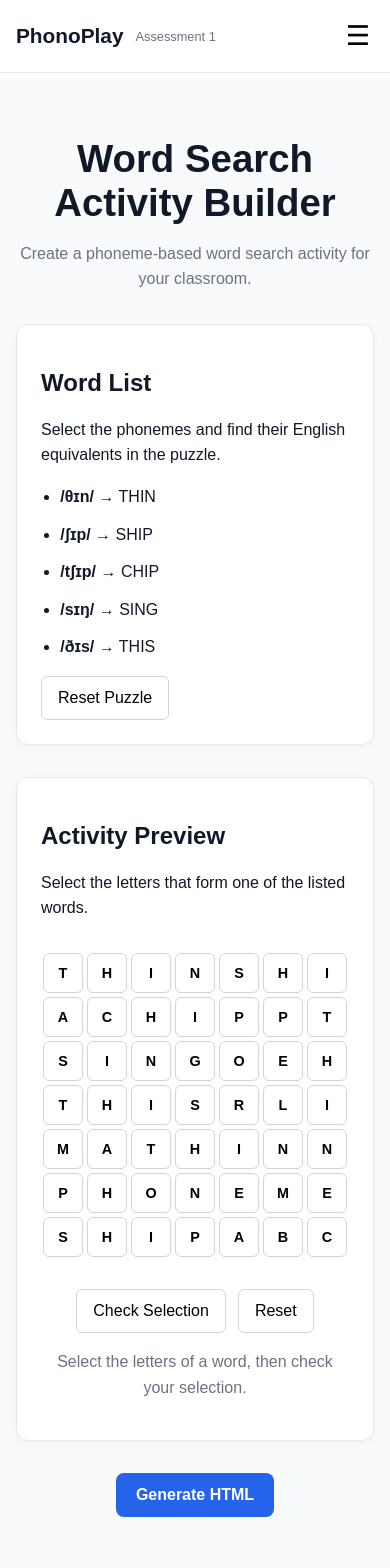
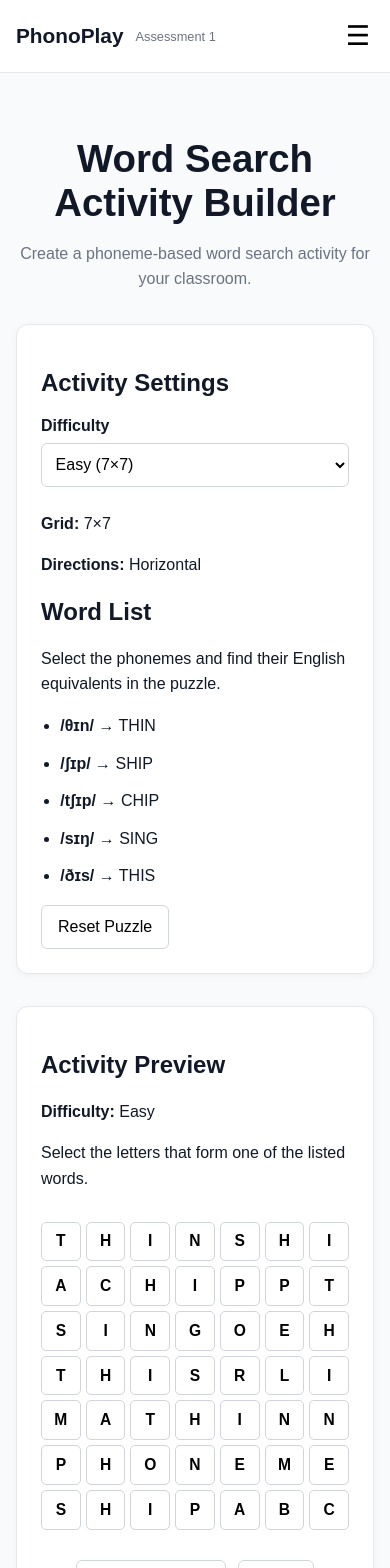
Before and after one commit to 22304516/phonoplay, a Next.js app: page /word-search in a window 390 px wide. Shown: the top 1568 px of the page. Built offline with nearby package versions, Linux system fonts and the light colour scheme.

Commit message:
Add activity difficulty settings and made word search grid responsive

```diff
--- a/app/globals.css
+++ b/app/globals.css
@@ -1,5 +1,11 @@
 * {
   box-sizing: border-box;
+}
+
+html,
+body {
+  max-width: 100%;
+  overflow-x: hidden;
 }
 
 html {
@@ -11,7 +17,9 @@ body {
   font-family: Arial, Helvetica, sans-serif;
   background: #f8fafc;
   color: #111827;
-  transition: background-color 0.2s ease, color 0.2s ease;
+  transition:
+    background-color 0.2s ease,
+    color 0.2s ease;
 }
 
 a {
@@ -394,14 +402,37 @@ li {
   background: #f3f4f6;
 }
 
+.setting-group {
+  margin-bottom: 1.5rem;
+}
+
+.setting-group label {
+  display: block;
+  margin-bottom: 0.5rem;
+}
+
+.setting-group select {
+  width: 100%;
+  min-height: 44px;
+  padding: 0.6rem;
+  border: 1px solid #d1d5db;
+  border-radius: 6px;
+  background: white;
+  font-size: 1rem;
+}
+
 /* =========================
    WORD SEARCH
    ========================= */
 
 .word-search-page {
-  max-width: 1200px;
-  margin: 0 auto;
-  padding: 3rem 2rem;
+  max-width: 100%;
+  overflow-x: hidden;
+}
+
+.preview-panel {
+  min-width: 0;
+  max-width: 100%;
 }
 
 .phoneme-word-list {
@@ -419,19 +450,36 @@ li {
 
 .word-search-grid {
   display: grid;
-  grid-template-columns: repeat(7, 55px);
-  gap: 0.4rem;
-  justify-content: center;
-  margin: 2rem auto;
+  grid-template-columns: repeat(var(--grid-size), minmax(0, 1fr));
+  gap: 5px;
+
+  width: 100%;
+  max-width: 100%;
+  margin: 30px auto;
+
+  box-sizing: border-box;
 }
 
 .search-cell {
-  width: 55px;
-  height: 55px;
+  width: 100%;
+  aspect-ratio: 1 / 1;
+  min-width: 0;
+  min-height: 0;
+
+  padding: 0;
+
+  display: flex;
+  align-items: center;
+  justify-content: center;
+
+  box-sizing: border-box;
+
   border: 1px solid #d1d5db;
-  border-radius: 6px;
+  border-radius: 5px;
   background: white;
-  font-size: 1.1rem;
+
+  cursor: pointer;
+  font-size: clamp(11px, 4vw, 16px);
   font-weight: 600;
 }
 
@@ -720,17 +768,6 @@ html[data-theme="dark"] button:focus-visible {
     padding: 2rem 1rem;
   }
 
-  .word-search-grid {
-    grid-template-columns: repeat(7, 40px);
-    gap: 0.25rem;
-  }
-
-  .search-cell {
-    width: 40px;
-    height: 40px;
-    font-size: 0.9rem;
-  }
-
   .settings-panel,
   .preview-panel,
   .about-card {
--- a/app/word-search/page.tsx
+++ b/app/word-search/page.tsx
@@ -20,9 +20,30 @@ const grid = [
   ["S", "H", "I", "P", "A", "B", "C"],
 ];
 
+type Difficulty = "easy" | "medium" | "hard";
+
+const difficultySettings = {
+  easy: {
+    label: "Easy",
+    gridSize: 7,
+    directions: "Horizontal",
+  },
+  medium: {
+    label: "Medium",
+    gridSize: 8,
+    directions: "Horizontal",
+  },
+  hard: {
+    label: "Hard",
+    gridSize: 9,
+    directions: "Horizontal",
+  },
+};
+
 export default function WordSearch() {
   const [selected, setSelected] = useState<string[]>([]);
   const [foundWords, setFoundWords] = useState<string[]>([]);
+  const [difficulty, setDifficulty] = useState<Difficulty>("easy");
 
   function selectCell(row: number, column: number) {
     const cell = `${row}-${column}`;
@@ -42,9 +63,7 @@ export default function WordSearch() {
       })
       .join("");
 
-    const matchingWord = words.find(
-      (word) => word.english === selectedLetters
-    );
+    const matchingWord = words.find((word) => word.english === selectedLetters);
 
     if (matchingWord && !foundWords.includes(matchingWord.english)) {
       setFoundWords([...foundWords, matchingWord.english]);
@@ -60,6 +79,12 @@ export default function WordSearch() {
   }
 
   function generateHTML() {
+    const selectedDifficulty = difficultySettings[difficulty];
+
+    const gridSize = selectedDifficulty.gridSize;
+
+    const directionDescription = selectedDifficulty.directions;
+
     const html = `
 <!DOCTYPE html>
 <html lang="en">
@@ -115,7 +140,7 @@ main {
 
 .grid {
   display: grid;
-  grid-template-columns: repeat(7, 55px);
+  grid-template-columns: repeat(${gridSize}, 55px);
   gap: 5px;
   justify-content: center;
   margin: 30px auto;
@@ -189,7 +214,7 @@ button:hover {
 
 @media (max-width: 600px) {
 .grid {
-    grid-template-columns: repeat(7, 40px);
+  grid-template-columns: repeat(${gridSize}, 40px);
     gap: 4px;
   }
 
@@ -210,6 +235,21 @@ button:hover {
 
 <p class="subtitle">
 Find the phoneme-based words hidden in the grid.
+</p>
+
+<p>
+Difficulty:
+<strong>${selectedDifficulty.label}</strong>
+</p>
+
+<p>
+Grid:
+<strong>${gridSize}×${gridSize}</strong>
+</p>
+
+<p>
+Directions:
+<strong>${directionDescription}</strong>
 </p>
 
 <div
@@ -277,7 +317,7 @@ const words = [
   }
 ];
 
-const gridData = [
+const baseGrid = [
   ["T", "H", "I", "N", "S", "H", "I"],
   ["A", "C", "H", "I", "P", "P", "T"],
   ["S", "I", "N", "G", "O", "E", "H"],
@@ -286,6 +326,19 @@ const gridData = [
   ["P", "H", "O", "N", "E", "M", "E"],
   ["S", "H", "I", "P", "A", "B", "C"]
 ];
+
+const gridData = Array.from(
+  { length: ${gridSize} },
+  (_, row) =>
+    Array.from(
+      { length: ${gridSize} },
+      (_, column) =>
+        baseGrid[row]?.[column] ??
+        String.fromCharCode(
+          65 + ((row + column) % 26)
+        )
+    )
+);
 
 let selected = [];
 
@@ -491,21 +544,15 @@ renderGrid();
 </html>
 `;
 
-  const blob = new Blob(
-    [html],
-    { type: "text/html" }
-  );
+    const blob = new Blob([html], { type: "text/html" });
 
-  const url =
-    URL.createObjectURL(blob);
+    const url = URL.createObjectURL(blob);
 
-  const link =
-    document.createElement("a");
+    const link = document.createElement("a");
 
     link.href = url;
 
-  link.download =
-    "phonoplay-word-search.html";
+    link.download = "phonoplay-word-search.html";
 
     link.click();
 
@@ -517,18 +564,49 @@ renderGrid();
       <section className="page-header">
         <h1>Word Search Activity Builder</h1>
 
-        <p>
-          Create a phoneme-based word search activity for your classroom.
-        </p>
+        <p>Create a phoneme-based word search activity for your classroom.</p>
       </section>
 
       <section className="builder">
         <aside className="settings-panel">
+          <h2>Activity Settings</h2>
+
+          <div className="setting-group">
+            <label htmlFor="difficulty">
+              <strong>Difficulty</strong>
+            </label>
+
+            <select
+              id="difficulty"
+              value={difficulty}
+              onChange={(event) => {
+                setDifficulty(event.target.value as Difficulty);
+                resetPuzzle();
+              }}
+            >
+              <option value="easy">Easy (7×7)</option>
+
+              <option value="medium">Medium (8×8)</option>
+
+              <option value="hard">Hard (9×9)</option>
+            </select>
+          </div>
+
+          <p>
+            <strong>Grid:</strong> {difficultySettings[difficulty].gridSize}×
+            {difficultySettings[difficulty].gridSize}
+          </p>
+
+          <p>
+            <strong>Directions:</strong>{" "}
+            {difficultySettings[difficulty].directions}
+          </p>
+
           <h2>Word List</h2>
 
           <p>
-            Select the phonemes and find their English equivalents in
-            the puzzle.
+            Select the phonemes and find their English equivalents in the
+            puzzle.
           </p>
 
           <ul className="phoneme-word-list">
@@ -544,34 +622,45 @@ renderGrid();
             ))}
           </ul>
 
-          <button onClick={resetPuzzle}>
-            Reset Puzzle
-          </button>
+          <button onClick={resetPuzzle}>Reset Puzzle</button>
         </aside>
 
         <section className="preview-panel">
           <h2>Activity Preview</h2>
 
           <p>
-            Select the letters that form one of the listed words.
+            <strong>Difficulty:</strong> {difficultySettings[difficulty].label}
           </p>
 
-          <div className="word-search-grid">
-            {grid.map((row, rowIndex) =>
-              row.map((letter, columnIndex) => {
+          <p>Select the letters that form one of the listed words.</p>
+
+          <div
+            className="word-search-grid"
+            style={
+              {
+                "--grid-size": difficultySettings[difficulty].gridSize,
+              } as React.CSSProperties
+            }
+          >
+            {Array.from({
+              length: difficultySettings[difficulty].gridSize,
+            }).map((_, rowIndex) =>
+              Array.from({
+                length: difficultySettings[difficulty].gridSize,
+              }).map((_, columnIndex) => {
+                const letter =
+                  grid[rowIndex]?.[columnIndex] ??
+                  String.fromCharCode(65 + ((rowIndex + columnIndex) % 26));
+
                 const cell = `${rowIndex}-${columnIndex}`;
                 const isSelected = selected.includes(cell);
 
                 return (
                   <button
                     key={cell}
-                    className={`search-cell ${
-                        isSelected ? "selected" : ""
-                    }`}
+                    className={`search-cell ${isSelected ? "selected" : ""}`}
                     aria-pressed={isSelected}
-                    onClick={() =>
-                      selectCell(rowIndex, columnIndex)
-                    }
+                    onClick={() => selectCell(rowIndex, columnIndex)}
                     aria-label={`Row ${rowIndex + 1}, Column ${
                       columnIndex + 1
                     }, letter ${letter}`}
@@ -579,18 +668,14 @@ renderGrid();
                     {letter}
                   </button>
                 );
-              })
+              }),
             )}
           </div>
 
           <div className="word-search-controls">
-            <button onClick={checkSelection}>
-              Check Selection
-            </button>
+            <button onClick={checkSelection}>Check Selection</button>
 
-            <button onClick={resetPuzzle}>
-              Reset
-            </button>
+            <button onClick={resetPuzzle}>Reset</button>
           </div>
 
           <p className="phoneme-hint">
@@ -600,10 +685,7 @@ renderGrid();
       </section>
 
       <section className="generate-section">
-        <button
-          className="generate-button"
-          onClick={generateHTML}
-        >
+        <button className="generate-button" onClick={generateHTML}>
           Generate HTML
         </button>
       </section>
```
Also changed, not shown: app/about/page.tsx (+21 -29 lines), app/components/Footer.tsx (+2 -6 lines), app/components/Navbar.tsx (+2 -8 lines), app/components/ThemeSelector.tsx (+2 -7 lines), app/page.tsx (+13 -19 lines), app/settings/page.tsx (+3 -5 lines), app/wordle/page.tsx (+86 -46 lines), app/layout.tsx (line endings or trailing spaces). Lines whose indentation alone changed are shown as unchanged.
